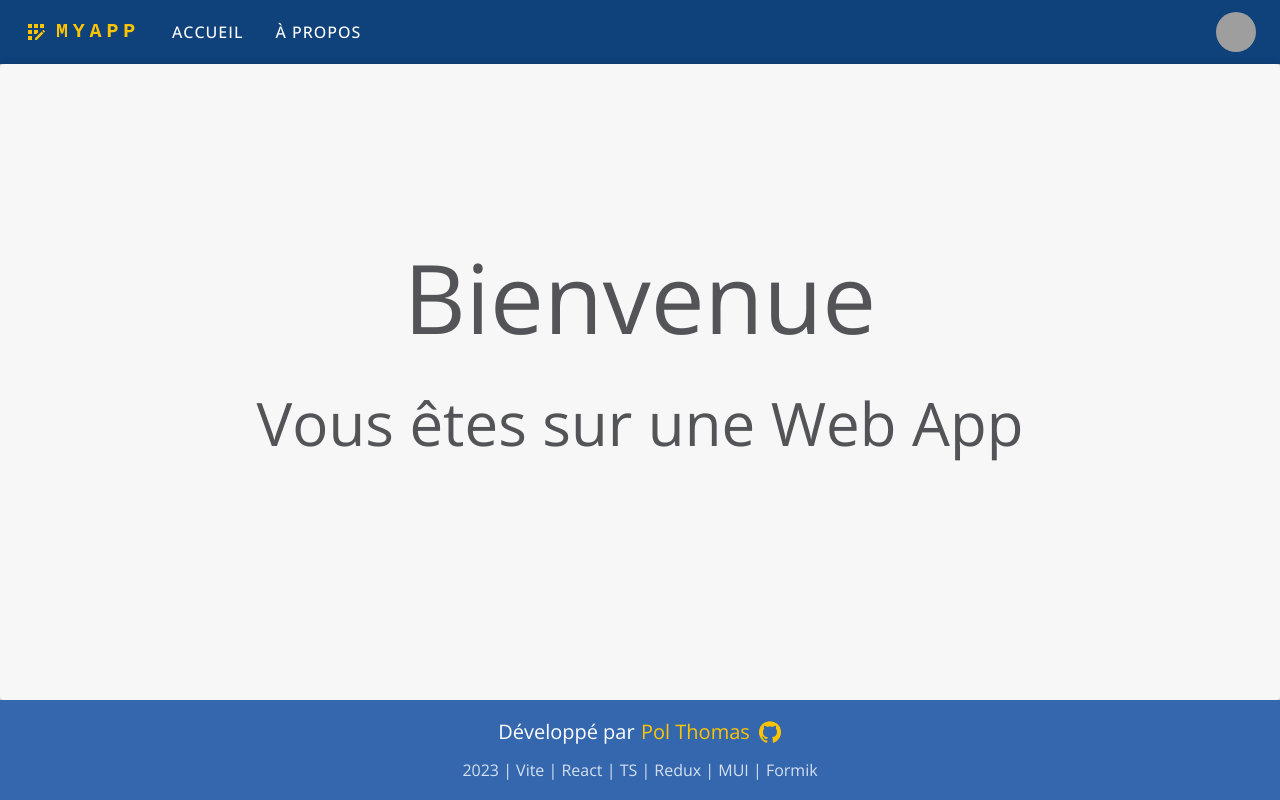
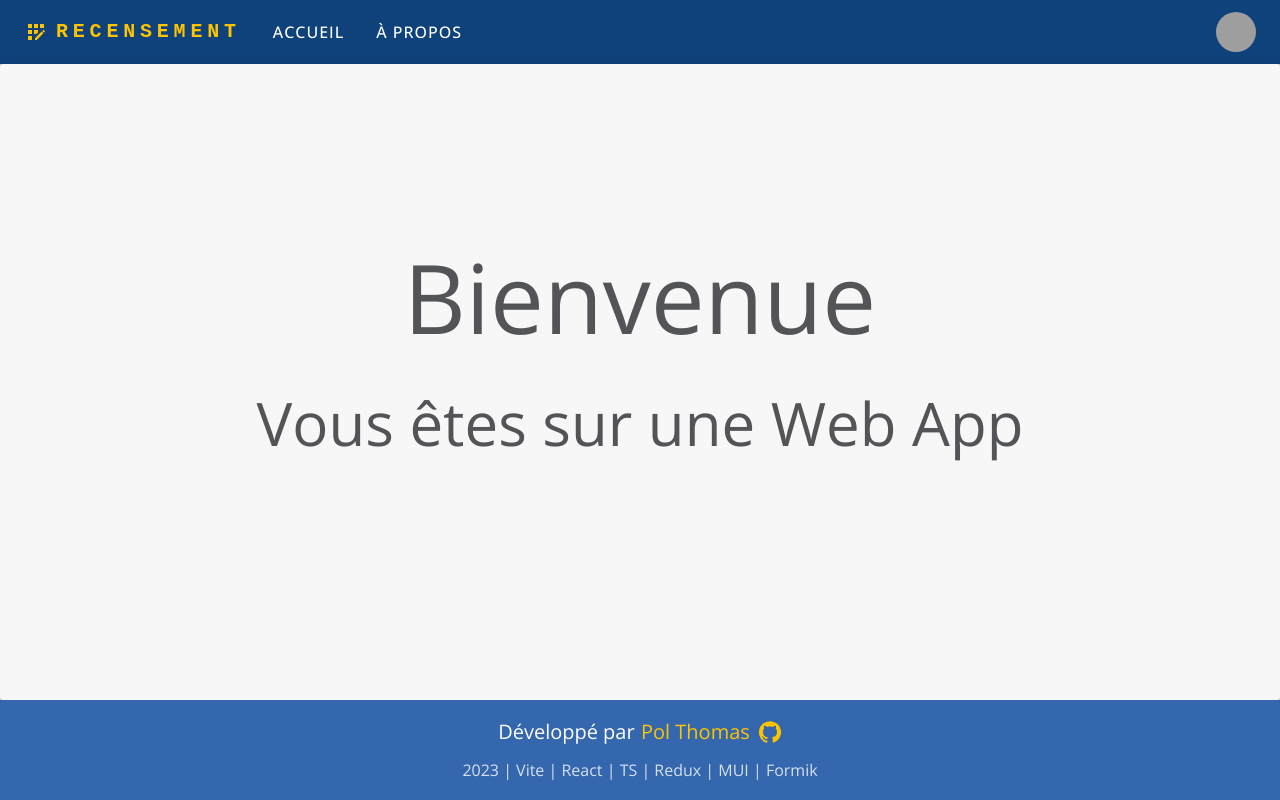
Before and after one commit to PolThm/recense, a React (Vite) app: page / in a window 1280 px wide. Built offline with nearby package versions, Linux system fonts and the light colour scheme; grey boxes are pictures that could not be loaded.

Commit message:
Put Recensement name

```diff
--- a/src/components/Navbar.tsx
+++ b/src/components/Navbar.tsx
@@ -60,7 +60,7 @@ const Navbar = () => {
               textDecoration: 'none',
             }}
           >
-            MYAPP
+            RECENSEMENT
           </Typography>
           <Box sx={{ flexGrow: 1, display: { xs: 'flex', md: 'none' } }}>
             <IconButton
@@ -117,7 +117,7 @@ const Navbar = () => {
               textDecoration: 'none',
             }}
           >
-            MYAPP
+            RECENSEMENT
           </Typography>
           <Box sx={{ flexGrow: 1, display: { xs: 'none', md: 'flex' } }}>
             {appRoutes.map((page) => (
```
